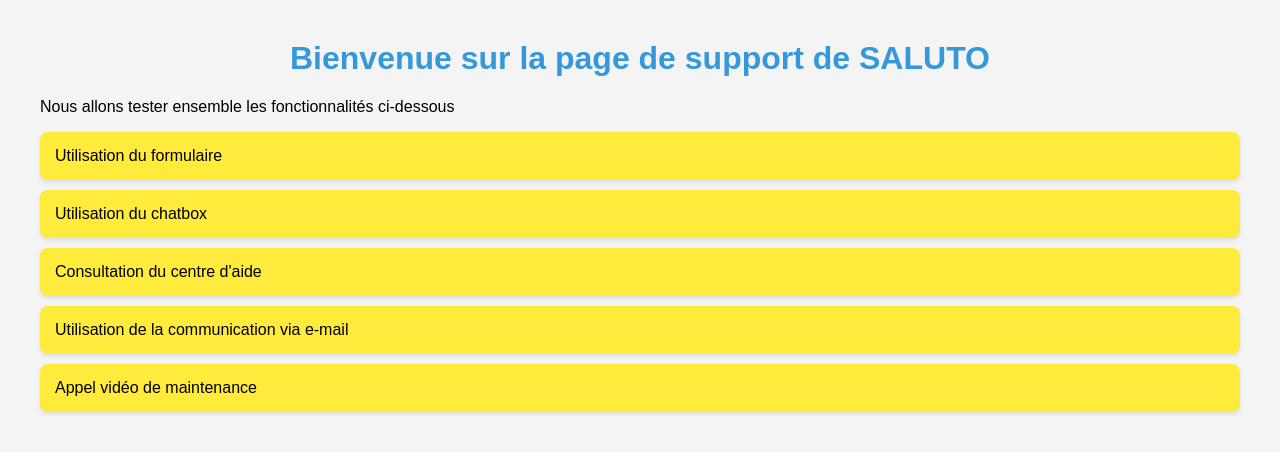
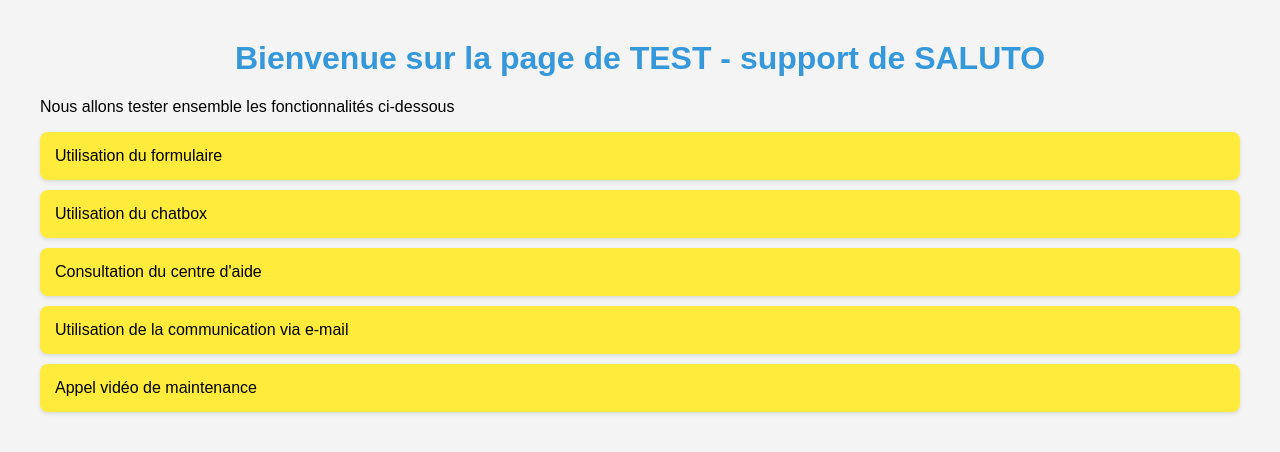
Before and after one commit to gai16/saluto-support, a plain HTML site: page index.html in a window 1280 px wide. Drawn offline with Linux system fonts and the light colour scheme.

Commit message:
Update index.html

```diff
--- a/index.html
+++ b/index.html
@@ -36,7 +36,7 @@
 </head>
 <body>
 
-    <h1>Bienvenue sur la page de support de SALUTO</h1>
+    <h1>Bienvenue sur la page de TEST - support de SALUTO</h1>
     <p>Nous allons tester ensemble les fonctionnalités ci-dessous</p>
 
     <ol>
```
